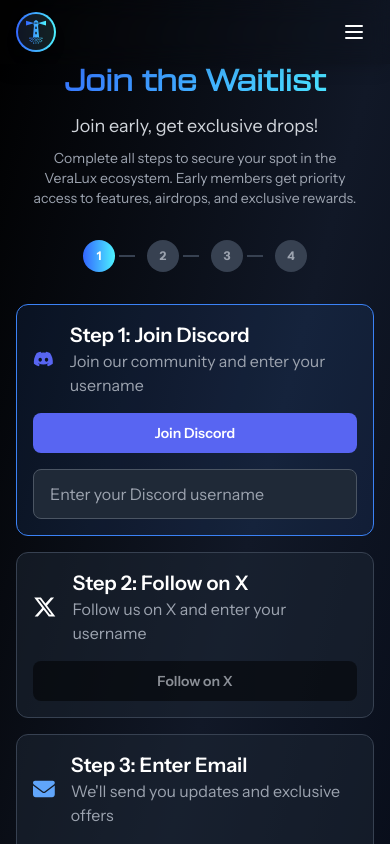
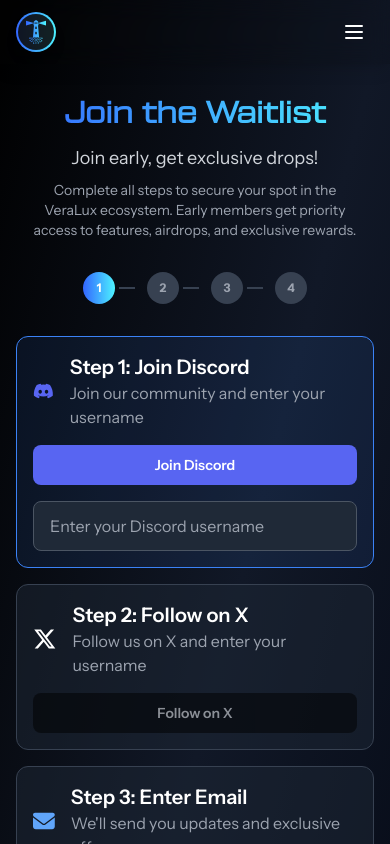
Before and after one commit to VeraLuxDAO/Veralux-website, a React (Vite) app: page /waitlist in a window 390 px wide. Shown: the top 844 px of the page. Built offline with nearby package versions, Linux system fonts and the light colour scheme.

Commit message:
feat: update UI

```diff
--- a/src/Pages/Waitlist.jsx
+++ b/src/Pages/Waitlist.jsx
@@ -88,7 +88,7 @@
   };
 
   return (
-    <div className="min-h-screen text-white pt-16 sm:pt-24 pb-12 px-4 sm:px-6 md:px-8 lg:px-12 xl:px-16 2xl:px-24">
+    <div className="min-h-screen text-white pt-24 sm:pt-24 pb-12 px-4 sm:px-6 md:px-8 lg:px-12 xl:px-16 2xl:px-24">
       <motion.div
         className="max-w-4xl mx-auto"
         initial="hidden"
```
Also changed, not shown: src/Pages/Governance.jsx (added).
